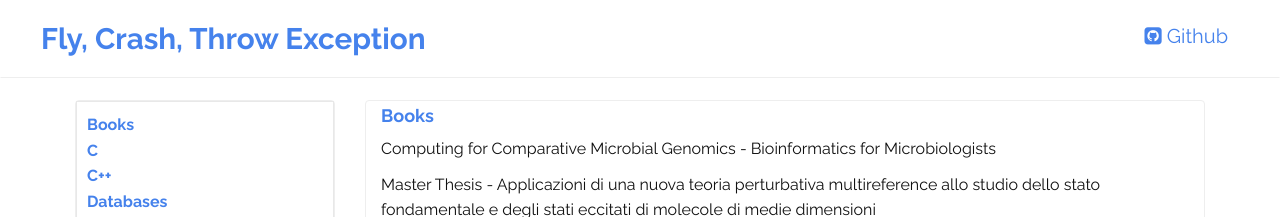
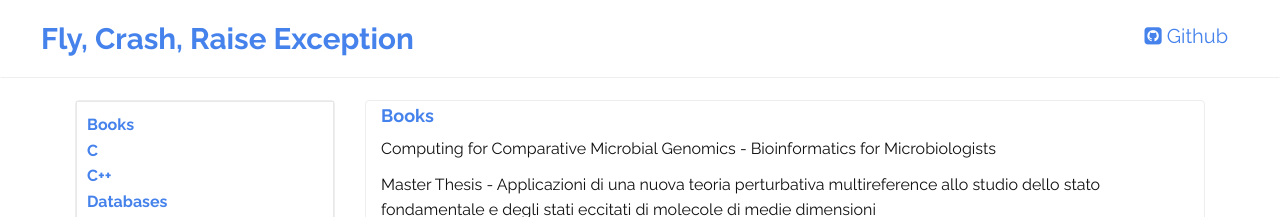
Before and after one commit to stefanoborini/stefanoborini.github.io, a Jekyll site: the page built from index.html, in a window 1280 px wide and 900 px high. Shown: the top 217 px of the window. Built offline with Jekyll 4.4.1, drawn with Linux system fonts in a browser that asks for light colours; the list of posts is cut into pages by our own code.

Commit message:
throw->raise

```diff
--- a/_config.yml
+++ b/_config.yml
@@ -6,7 +6,7 @@
 # 'jekyll serve'. If you change this file, please restart the server process.
 
 # Site settings
-title: Fly, Crash, Throw Exception
+title: Fly, Crash, Raise Exception
 description: Random stuff from Stefano Borini
 baseurl: "/" # the subpath of your site, e.g. /blog
 url: "http://stefanoborini.com" # the base hostname & protocol for your site
```
